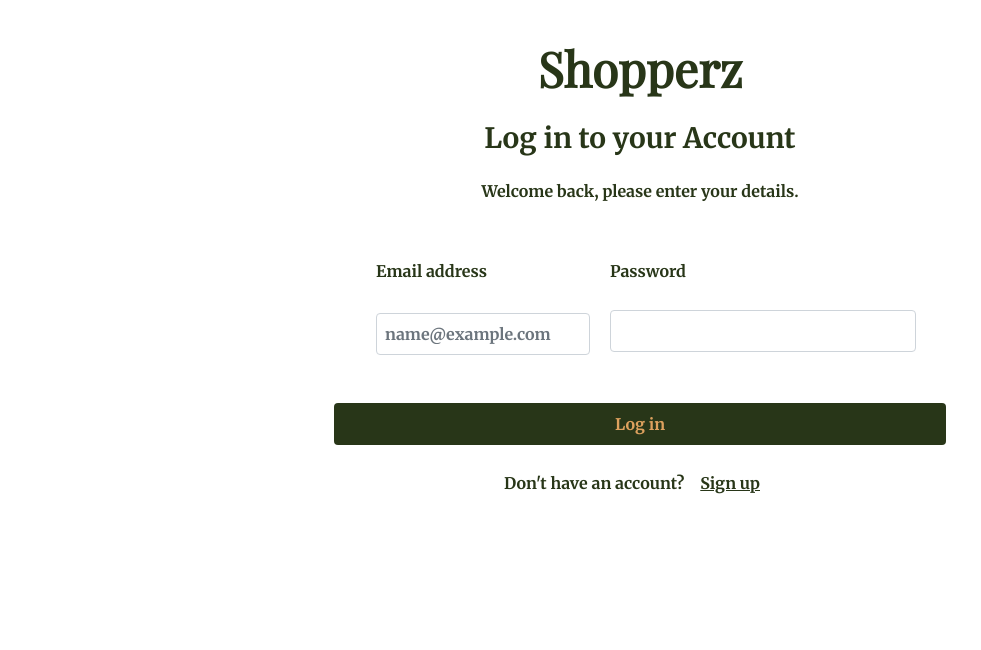
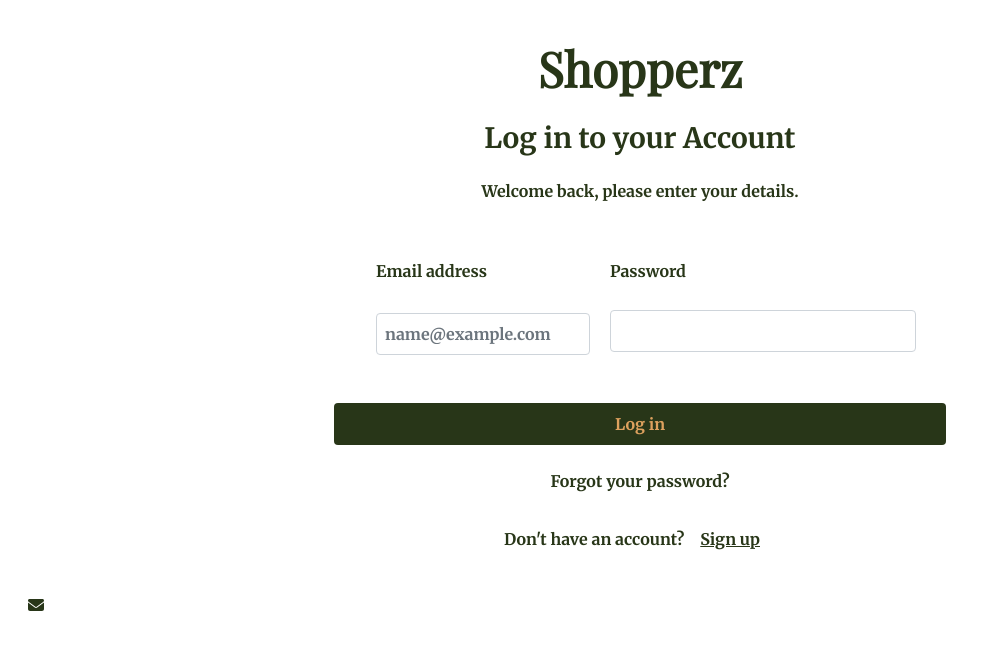
Before and after one commit to mwikalikyalo/shopperz, an Angular app: page / in a window 1280 px wide. Shown: the top 650 px of the page, without its empty margins (0-981 px from the left). Built offline with nearby package versions, Linux system fonts and the light colour scheme; a web font is replaced by a local one.

Commit message:
Add the alignment of the login page

```diff
--- a/package.json
+++ b/package.json
@@ -18,6 +18,11 @@
     "@angular/platform-browser": "^14.2.0",
     "@angular/platform-browser-dynamic": "^14.2.0",
     "@angular/router": "^14.2.0",
+    "@fortawesome/angular-fontawesome": "^0.11.1",
+    "@fortawesome/fontawesome-svg-core": "^6.1.1",
+    "@fortawesome/free-brands-svg-icons": "^6.2.0",
+    "@fortawesome/free-regular-svg-icons": "^6.2.0",
+    "@fortawesome/free-solid-svg-icons": "^6.1.1",
     "rxjs": "~7.5.0",
     "tslib": "^2.3.0",
     "zone.js": "~0.11.4"
--- a/src/app/app.component.ts
+++ b/src/app/app.component.ts
@@ -1,4 +1,5 @@
 import { Component } from '@angular/core';
+
 
 @Component({
   selector: 'app-root',
@@ -7,4 +8,5 @@ import { Component } from '@angular/core';
 })
 export class AppComponent {
   title = 'shopperz';
+
 }
--- a/src/app/app.module.ts
+++ b/src/app/app.module.ts
@@ -5,7 +5,7 @@ import { AppRoutingModule } from './app-routing.module';
 import { AppComponent } from './app.component';
 import { SignUpComponent } from './sign-up/sign-up.component';
 import { LoginComponent } from './login/login.component';
-
+import { FontAwesomeModule } from '@fortawesome/angular-fontawesome';
 
 @NgModule({
   declarations: [
@@ -15,7 +15,8 @@ import { LoginComponent } from './login/login.component';
   ],
   imports: [
     BrowserModule,
-    AppRoutingModule
+    AppRoutingModule,
+    FontAwesomeModule
   ],
   providers: [],
   bootstrap: [AppComponent]
--- a/src/app/login/login.component.css
+++ b/src/app/login/login.component.css
@@ -1,5 +1,4 @@
 @import url('https://fonts.googleapis.com/css2?family=Gulzar&family=Merriweather:wght@700&family=Montserrat&family=Playfair+Display&family=Raleway&family=Roboto+Slab:wght@500&family=Source+Sans+Pro&display=swap');
-
 *{
   font-family: 'Merriweather', serif;
   color: #283618;
--- a/src/app/login/login.component.html
+++ b/src/app/login/login.component.html
@@ -1,4 +1,4 @@
-<div class="container-fluid">
+<div class="container-fluid login">
   <div class="row">
     <div class="col">
       <div class="intro">
@@ -26,8 +26,12 @@
         <button class="btn" type="button">Log in</button>
       </div>
       <div class="text-center">
+        <p class="text-center"><a>Forgot your password?</a></p>
         <p class="sign">Don't have an account?<span><a routerLink="/sign-up">Sign up</a></span></p>
       </div>
+      <div>
+        <fa-icon [icon]="faEnvelope"></fa-icon>
+    </div>
 
     </div>
   </div>
--- a/src/app/login/login.component.ts
+++ b/src/app/login/login.component.ts
@@ -1,4 +1,6 @@
 import { Component, OnInit } from '@angular/core';
+import { faCoffee } from '@fortawesome/free-solid-svg-icons';
+import { faEnvelope } from '@fortawesome/free-solid-svg-icons';
 
 @Component({
   selector: 'app-login',
@@ -6,7 +8,8 @@ import { Component, OnInit } from '@angular/core';
   styleUrls: ['./login.component.css']
 })
 export class LoginComponent implements OnInit {
-
+  faEnvelope= faEnvelope;
+  faCoffee = faCoffee;
   constructor() { }
 
   ngOnInit(): void {
```
Also changed, not shown: 1 other file (tests, documents, lock files or other folders).
